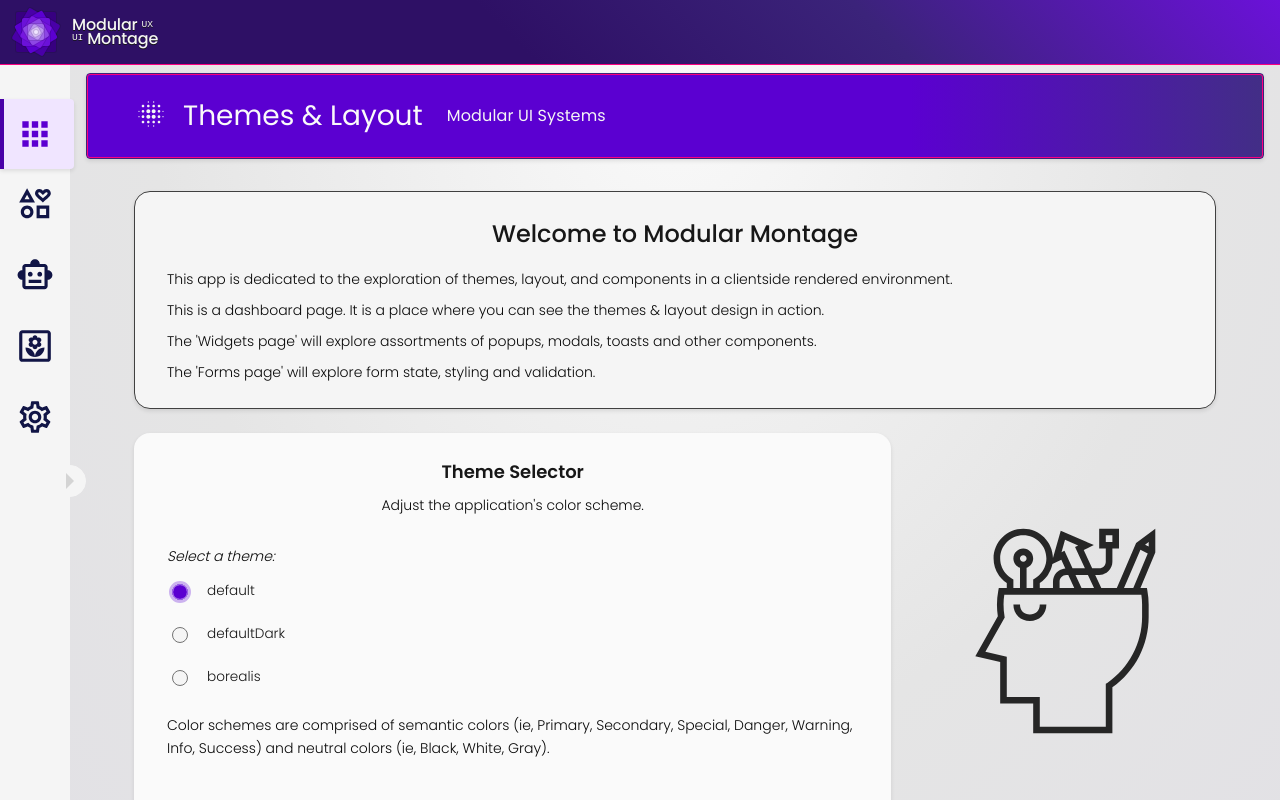
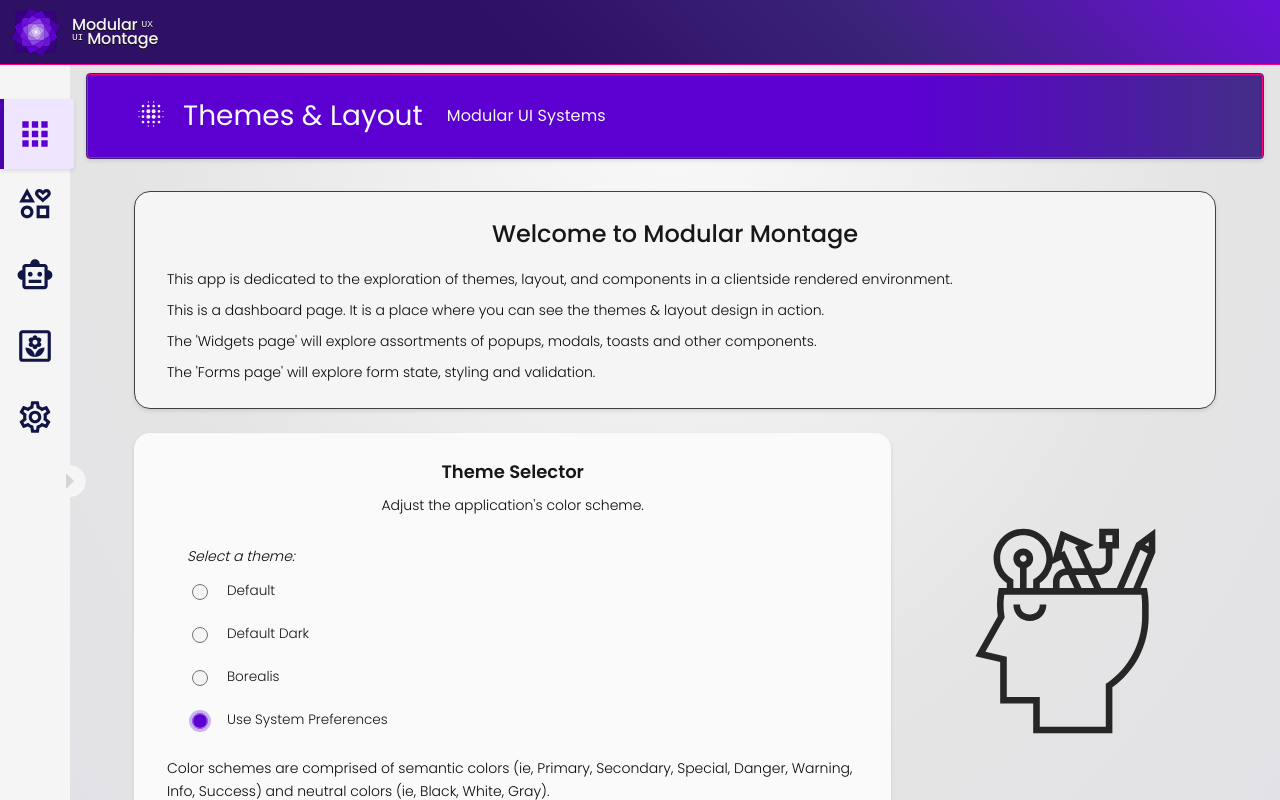
Before and after one commit to k3vnb/modular_montage, a React (Create React App) app: page /dashboard in a window 1280 px wide. Built offline with nearby package versions, Linux system fonts and the light colour scheme.

Commit message:
add system preferences option to theme selector, make default selection (light/dark) from system preferences

```diff
--- a/src/contexts/GlobalContext.tsx
+++ b/src/contexts/GlobalContext.tsx
@@ -15,8 +15,8 @@ export interface IGlobalContextValue {
 }
 
 export const GlobalContext = React.createContext<IGlobalContextValue>({
-  theme: THEMES.default,
-  themeId: THEME_IDS.default,
+  theme: THEMES[THEME_IDS.sysPrefs],
+  themeId: THEME_IDS.sysPrefs,
   updateTheme: () => undefined,
   layoutStyle: LAYOUT_STYLES.appShell,
   updateLayoutStyle: () => undefined,
@@ -32,9 +32,9 @@ export const useGlobalContext = () => React.useContext(GlobalContext);
 export const GlobalContextProvider = ({
   children,
 }: React.PropsWithChildren) => {
-  const [themeId, setThemeId] = useLocalStorage<ThemeId>('themeId', THEME_IDS.default);
+  const [themeId, setThemeId] = useLocalStorage<ThemeId>('themeId', THEME_IDS.sysPrefs);
   const [layoutStyle, setLayoutStyle] = useLocalStorage<LayoutStyle>('layoutStyle', LAYOUT_STYLES.appShell);
-  const theme = THEMES[themeId] || THEMES.default;
+  const theme = THEMES[themeId] || THEMES[THEME_IDS.default];
 
   const updateTheme = React.useCallback((themeId: ThemeId) => {
     setThemeId(themeId);
--- a/src/elements/Header/Header.elements.tsx
+++ b/src/elements/Header/Header.elements.tsx
@@ -114,6 +114,6 @@ export const HeaderWrapper = styled(Box)(({ theme: { styles } }) => ({
   color: styles.elements.header.surfaceContrast[0],
   borderBottom: `1px solid ${styles.elements.header.border[0]}`,
   '& .brand': {
-    textShadow: `0px 1px 0px ${styles.neutral[90]}`,
+    textShadow: `0px 1px 0px ${styles.neutral[styles.isDark ? 0 : 95]}`,
   },
 }));
--- a/src/pages/Dashboard/Dashboard.tsx
+++ b/src/pages/Dashboard/Dashboard.tsx
@@ -42,7 +42,7 @@ export const Dashboard = () => {
             <Typography.Body textAlign="center">
               Adjust the application's color scheme.
             </Typography.Body>
-            <Box display="flex" alignItems="center" justifyContent={{ xxs: 'space-between', sm: 'start' }} gap={2.5}>
+            <Box display="flex" alignItems="center" justifyContent="space-between" gap={2.5} mx={2.5}>
               <ThemeRadioButtons />
               <LayoutIcons.IdeaIcon small sx={{ display: { xxs: 'flex', md: 'none' } }} />
             </Box>
@@ -61,7 +61,7 @@ export const Dashboard = () => {
             <Typography.Body textAlign="center">
               Adjust the application's layout.
             </Typography.Body>
-            <Box display="flex" alignItems="center" justifyContent={{ xxs: 'space-between', sm: 'start' }} gap={2.5}>
+            <Box display="flex" alignItems="center" justifyContent="space-between" gap={2.5} mx={2.5}>
               <LayoutStyleRadioButtons />
               <LayoutIcons.StoryboardIcon small sx={{ display: { xxs: 'flex', md: 'none' } }} />
             </Box>
--- a/src/pages/Settings/components/SettingsRadioButtons.tsx
+++ b/src/pages/Settings/components/SettingsRadioButtons.tsx
@@ -9,6 +9,7 @@ const MIN_WIDTH = 130;
 
 export const ThemeRadioButtons = () => {
   const { themeId, updateTheme } = useGlobalContext();
+  const options = Object.values(THEME_IDS).map((key) => ({ value: key, label: key}));
   return (
     <Stack my={2} gap={1.5} minWidth={MIN_WIDTH}>
       <Typography.Body fontStyle="italic">Select a theme:</Typography.Body>
@@ -18,7 +19,7 @@ export const ThemeRadioButtons = () => {
         id="theme-selector-settings"
         name="theme-selector-settings"
         value={themeId}
-        options={Object.values(THEME_IDS).map((key) => ({ value: key, label: key}))}
+        options={options}
         onChange={(val: string) => updateTheme(val as ThemeId)}
       />
     </Stack>
--- a/src/theme/index.ts
+++ b/src/theme/index.ts
@@ -90,9 +90,10 @@ const defaultDarkTheme: Theme = createTheme({
 });
 
 export const THEME_IDS = {
-  default: 'default',
-  defaultDark: 'defaultDark',
-  borealis: 'borealis',
+  default: 'Default',
+  defaultDark: 'Default Dark',
+  borealis: 'Borealis',
+  sysPrefs: 'Use System Preferences',
   // limonad: 'limonad',
 } as const;
 
@@ -104,5 +105,6 @@ export const THEMES: Record<ThemeId, Theme> = {
   [THEME_IDS.default]: defaultTheme,
   [THEME_IDS.defaultDark]: defaultDarkTheme,
   [THEME_IDS.borealis]: borealisTheme,
+  [THEME_IDS.sysPrefs]: window?.matchMedia('(prefers-color-scheme: dark)').matches ? defaultDarkTheme : defaultTheme || defaultTheme,
   // [THEME_IDS.limonad]: limonadTheme,
 };
--- a/src/theme/palettes/defaultDark.ts
+++ b/src/theme/palettes/defaultDark.ts
@@ -173,7 +173,7 @@ export const elements: ElementColorMaps = {
   header: {
     surface: [colors.mutedBlue[900], colors.mutedBlue[800], colors.blueViolet[600]],
     border: [colors.brightPink[800], colors.brightPink[700], colors.brightPink[600]],
-    surfaceContrast: [palette.neutral[80], palette.neutral[90], palette.neutral[95]],
+    surfaceContrast: [palette.neutral[90], palette.neutral[95], palette.neutral[100]],
     gradients: [
       `linear-gradient(45deg, ${colors.mutedPurple[900]} 40%, ${colors.blueViolet[800]} 68%, ${colors.blueViolet[900]} 100%)`,
       '',
```
